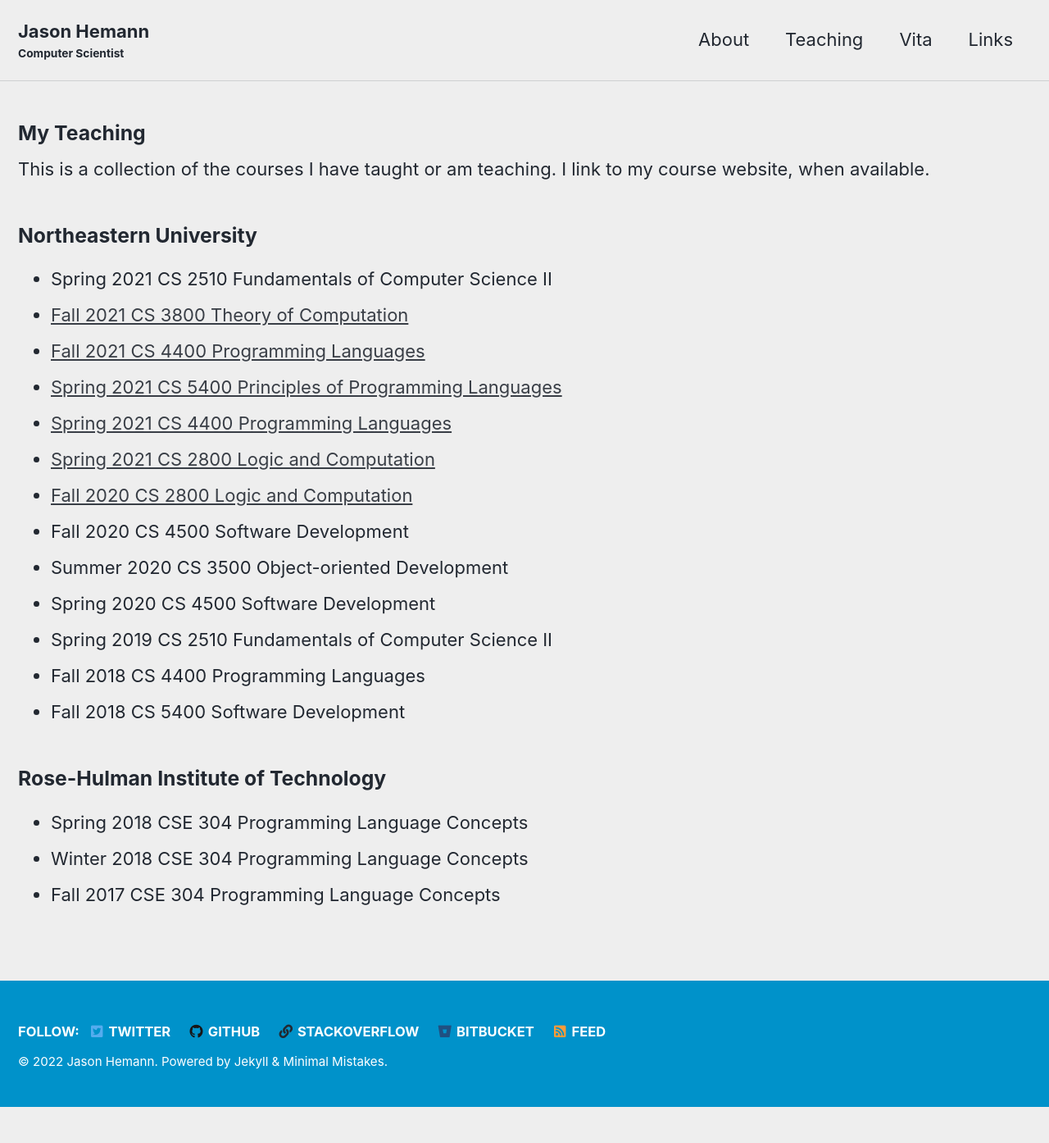
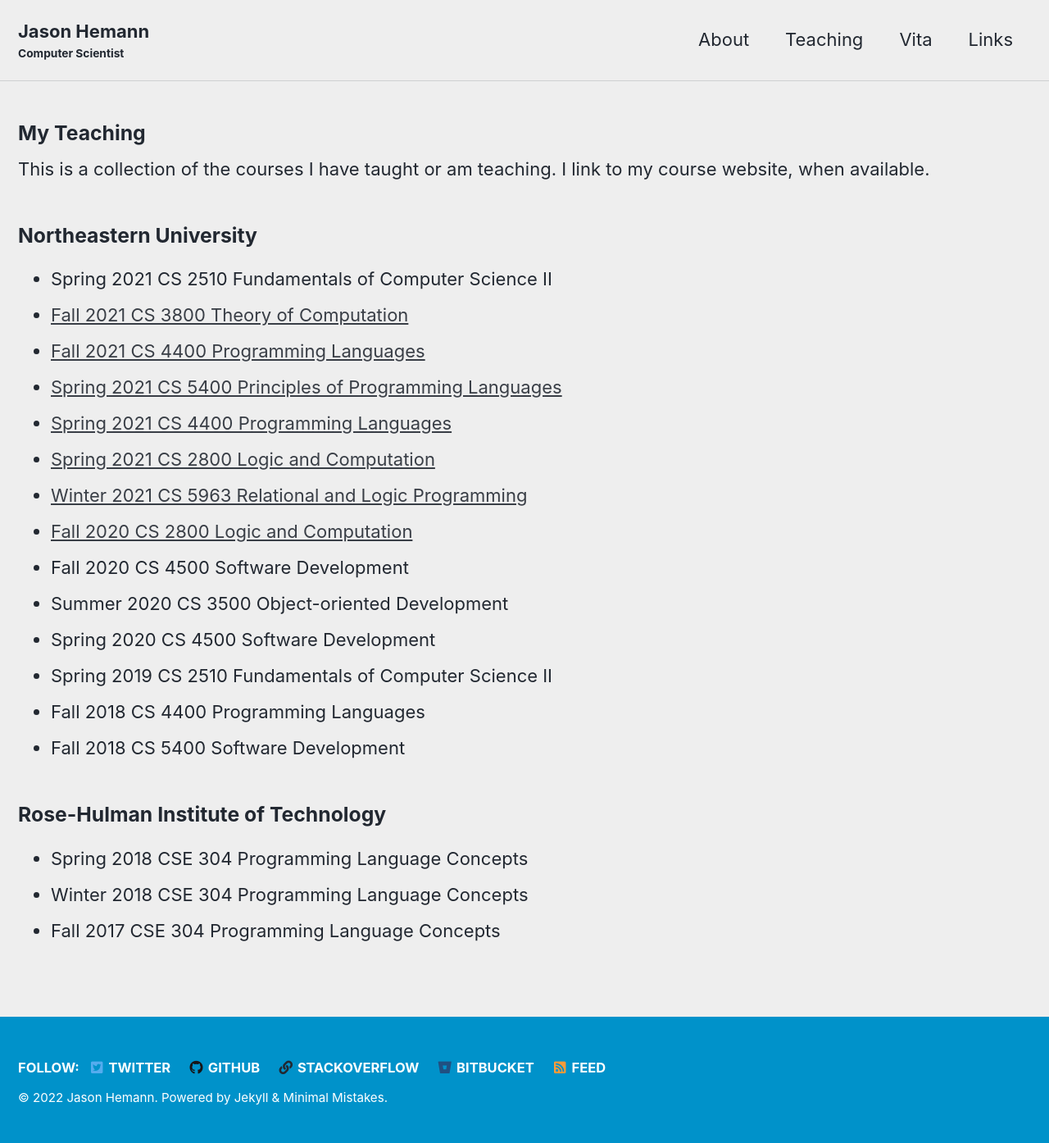
Before and after one commit to jasonhemann/jasonhemann.github.io, a Jekyll site: the page built from teaching.md, in a window 1280 px wide. Shown: the whole page at 82% size. Built offline with Jekyll 4.4.1, drawn with Linux system fonts in a browser that asks for light colours; cached includes are drawn as plain includes; before the commit the page ends 1350 px from its top, so only the background shows below that.

Commit message:
Adding up my overload course

```diff
--- a/teaching.md
+++ b/teaching.md
@@ -16,6 +16,7 @@ link to my course website, when available.
 - [Spring 2021 CS 5400 Principles of Programming Languages](https://pages.github.ccs.neu.edu/jhemann/21SP-CS4400/)
 - [Spring 2021 CS 4400 Programming Languages](https://pages.github.ccs.neu.edu/jhemann/21SP-CS4400/)
 - [Spring 2021 CS 2800 Logic and Computation](https://pages.github.ccs.neu.edu/jhemann/21SP-CS2800/)
+- [Winter 2021 CS 5963 Relational and Logic Programming](https://pages.github.ccs.neu.edu/jhemann/21SP-CS5963/)
 - [Fall 2020 CS 2800 Logic and Computation](https://pages.github.ccs.neu.edu/jhemann/20FA-2800/)
 - Fall 2020 CS 4500 Software Development
 - Summer 2020 CS 3500 Object-oriented Development
```
